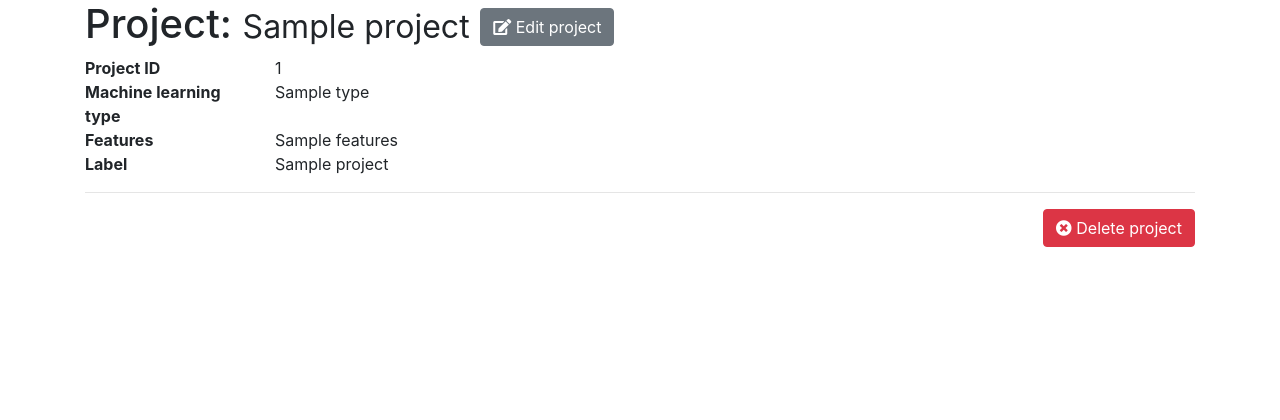
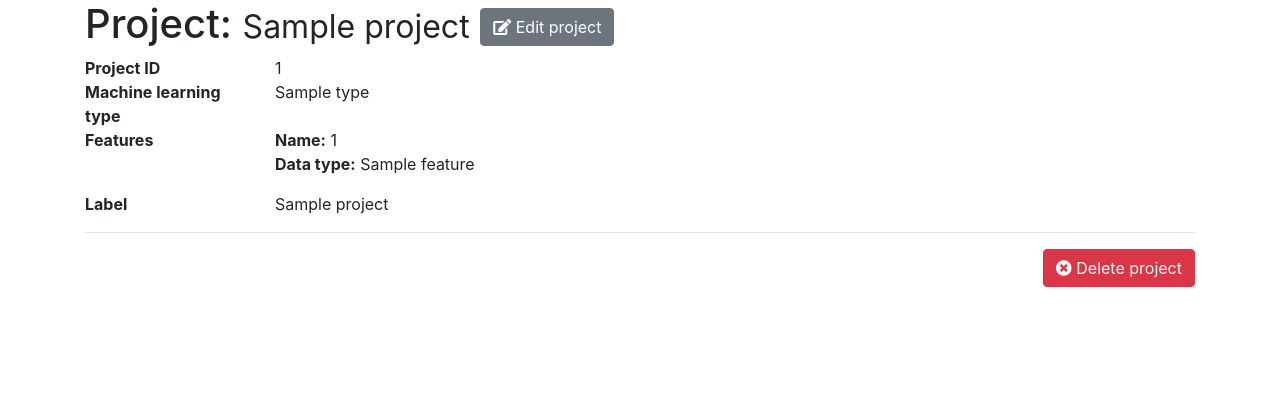
Before and after one commit to osanseviero/ProyectoIntegrador, a Flask app: template app/app/templates/project.html in a window 1280 px wide. Shown: the part 56-476 px from the top of the page. Run offline with Flask 2, Linux system fonts and the light colour scheme; the template is opened without the code that fills it: most values are stand-ins (such as "Sample title", 1, 10 or a date in 2020); some libraries are stand-ins or nearby versions.

Commit message:
No recuerdo que hice

```diff
--- a/app/app/routes/projects.py
+++ b/app/app/routes/projects.py
@@ -2,7 +2,7 @@ import os, re
 from flask import render_template, request, redirect, url_for
 from app import app
 from .sessions import getCurrentSessionUser
-#from werkzeug.utils import secure_filename
+from werkzeug.utils import secure_filename
 current_project = {"id":None}
 
 @app.route('/projects')
@@ -55,7 +55,7 @@ def create_project():
 def autoIncrement(id, collection):
     app.mongo.db.counters.update_one({"user_id": id, "collection": collection}, {"$inc" : {"value": 1}}, upsert=True)
     counter = app.mongo.db.counters.find_one({"user_id": id, "collection": collection})
-    return counter["value"]
+    return int(counter["value"])
 
 def saveCSV(username, projectId):
     if 'csv' not in request.files:
@@ -83,7 +83,8 @@ def get_project(project_id):
                 if "error" in request.args:
                     error = request.args.get("error")
                 current_project["id"] = selected["id"]
-                return render_template('project.html', name=user["name"], project=selected, error=error)
+                features_string = ",".join([":".join(sublist) for sublist in selected["features"]])
+                return render_template('project.html', name=user["name"], project=selected, features_string=features_string, error=error)
             return redirect(url_for('get_projects', error="There's no project with id = " + str(project_id)))
         return redirect(url_for('get_projects', error="You have no projects created"))
     return redirect(url_for('login', error="You must login first"))
@@ -96,9 +97,20 @@ def update_project():
         error = None
         type = request.form["type"]
         project_name = request.form["project_name"]
-        result = re.fullmatch('[A-Za-z0-9]+', project_name)
+        result = re.fullmatch('[A-Za-z0-9_ ]+', project_name)
         if result:
-            app.mongo.db.users.update_one({"_id": user["_id"], "projects.id": project_id}, {"$set": {"projects.$.name": project_name, "projects.$.type": type}})
+            label = request.form["label"]
+            result = re.fullmatch('[A-Za-z0-9_]+', label)
+            if result:
+                features = request.form["features"]
+                result = re.fullmatch('[A-Za-z0-9_:, ]+', features)
+                if result:
+                    features = [feature.split(":") for feature in features.replace(" ","").split(",")]
+                    app.mongo.db.users.update_one({"_id": user["_id"], "projects.id": project_id}, {"$set": {"projects.$.name": project_name, "projects.$.type": type, "projects.$.label": label, "projects.$.features": features}})
+                else:
+                    error = "Invalid characters in features"
+            else:
+                error = "Invalid characters in label"
         else:
             error = "Invalid characters in project name"
         return redirect(url_for("get_project", project_id=project_id, error=error))
--- a/app/app/templates/create_project.html
+++ b/app/app/templates/create_project.html
@@ -40,13 +40,13 @@
             <div class="form-group row">
                 <label for="inputFeatures" class="col-sm-2 col-form-label">Features <small>(column_name:type,...)</small></label>
                 <div class="col-sm-10 pt-1">
-                    <input type="text" name="features" class="form-control" id="inputFeatures">
+                    <input type="text" name="features" class="form-control" id="inputFeatures" required>
                 </div>
             </div>
             <div class="form-group row">
                 <label for="inputLabels" class="col-sm-2 col-form-label">Labels <small>(column_name)</small></label>
                 <div class="col-sm-10 pt-1">
-                    <input type="text" name="label" class="form-control" id="inputLabels">
+                    <input type="text" name="label" class="form-control" id="inputLabels" required>
                 </div>
             </div>
             <button type="submit" class="btn btn-primary" value="Submit">Create project</button>
--- a/app/app/templates/project.html
+++ b/app/app/templates/project.html
@@ -29,7 +29,12 @@
                 <div class="col-sm-2">
                     <strong>Features</strong>
                 </div>
-                <div class="col-sm-10">{{project['features']}}</div>
+                <div class="col-sm-10">
+                    {% for feature in project['features'] %}
+                        <p class="pb-0 mb-0"><strong>Name:</strong> {{feature[0]}}</p>
+                        <p><strong>Data type:</strong> {{feature[1]}}</p>
+                    {% endfor %}
+                </div>
             </div>
             <div class="row">
                 <div class="col-sm-2">
@@ -44,7 +49,42 @@
         </div>
 
         <div id="edit_view">
-
+            <form action="{{url_for('update_project')}}" method="post">
+                <div class="form-group row">
+                    <label for="projectName" class="col-sm-2 col-form-label">Project Name</label>
+                    <div class="col-sm-10">
+                        <input type="text" name="project_name" id="projectName" class="form-control" placeholder="Project name" value="{{project['name']}}" required>
+                    </div>
+                </div>
+                <div class="form-group">
+                    <div class="row">
+                        <legend class="col-sm-2 col-form-label">Machine learning type</legend>
+                        <div class="col-sm-10 pt-2">
+                            <div class="form-check form-check-inline">
+                                <input type="radio" name="type" class="form-check-input" id="inputClassification" value="classification" checked>
+                                <label for="classification" class="form-check-label">Classification</label>
+                            </div>
+                            <div class="form-check form-check-inline">
+                                <input type="radio" name="type" class="form-check-input" id="inputRegression" value="regression">
+                                <label for="regression" class="form-check-label">Regression</label>
+                            </div>
+                        </div>
+                    </div>
+                </div>
+                <div class="form-group row">
+                    <label for="inputFeatures" class="col-sm-2 col-form-label">Features <small>(column_name:type,...)</small></label>
+                    <div class="col-sm-10 pt-1">
+                        <input type="text" name="features" class="form-control" id="inputFeatures" value="{{features_string}}" required>
+                    </div>
+                </div>
+                <div class="form-group row">
+                    <label for="inputLabels" class="col-sm-2 col-form-label">Labels <small>(column_name)</small></label>
+                    <div class="col-sm-10 pt-1">
+                        <input type="text" name="label" class="form-control" id="inputLabels" value="{{project['label']}}" required>
+                    </div>
+                </div>
+                <button type="submit" class="btn btn-primary">Update project</button>
+            </form>
         </div>
 
         <div class="modal fade" id="deleteUserModal" tabindex="-1" role="dialog" aria-labelledby="modalLabel" aria-hidden="true">
```
